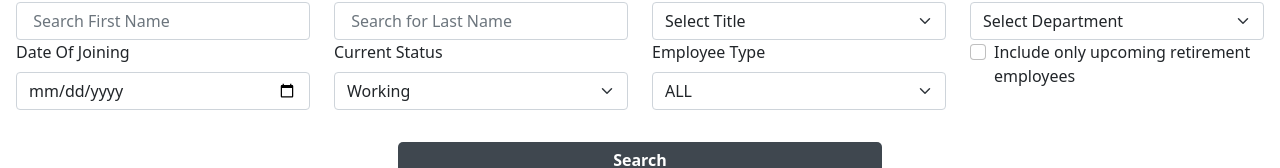
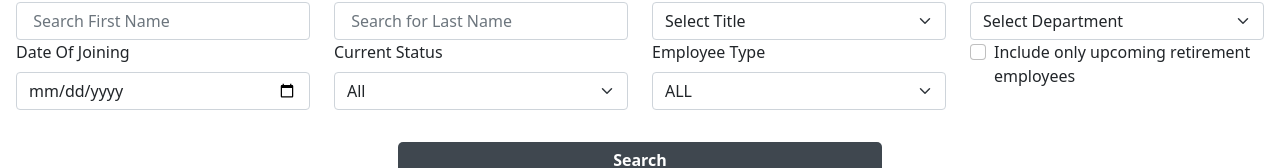
Before and after one commit to vijay010498/adv-FS-project, a React (Create React App) app in the folder frontend/: page / in a window 1280 px wide. Shown: the part 214-382 px from the top of the page. Built offline with nearby package versions, Linux system fonts and the light colour scheme; no server answers.

Commit message:
fix:fixed current status filter biug

```diff
--- a/frontend/src/components/EmployeeDirectory.js
+++ b/frontend/src/components/EmployeeDirectory.js
@@ -16,7 +16,7 @@ function EmployeeDirectory() {
     department: "",
     dateOfJoining: "",
     employeeType: "",
-    currentStatus: 1,
+    currentStatus: null,
   });
 
   const [onlyUpcomingRetirement, setOnlyUpcomingRetirement] = useState(false);
--- a/frontend/src/components/EmployeeSearch.js
+++ b/frontend/src/components/EmployeeSearch.js
@@ -7,7 +7,7 @@ function EmployeeSearch({onSearch, onSetOnlyRet}) {
   const [title, setTitle] = useState("");
   const [department, setDepartment] = useState("");
   const [dateOfJoining, setDateOfJoining] = useState("");
-  const [currentStatus, setCurrentStatus] = useState(1);
+  const [currentStatus, setCurrentStatus] = useState("3");
   const [employeeType, setEmployeeType] = useState("");
   const [onlyUpcomingRetirementEmployees, setOnlyUpcomingRetirementEmployees] = useState(false);
 
@@ -112,8 +112,9 @@ function EmployeeSearch({onSearch, onSetOnlyRet}) {
           <select className="form-select"
                   value={currentStatus}
                   onChange={(e) => setCurrentStatus(parseInt(e.target.value))}>
+            <option value="3">All</option>
+            <option value="0">Retired</option>
             <option value="1">Working</option>
-            <option value="0">Retired</option>
           </select>
         </div>
         <div className="col-3">
```
Also changed, not shown: 1 other file (tests, documents, lock files or other folders).
